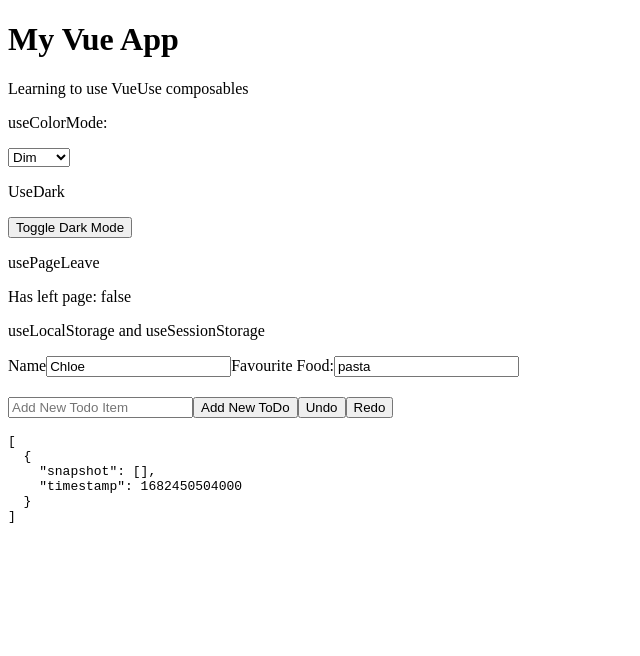
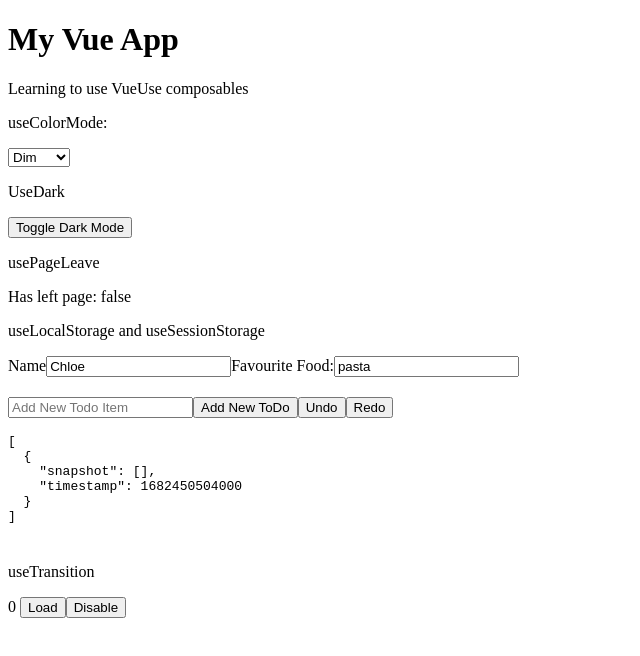
Before and after one commit to cguttweb/vueschool-courses, a Vue app in the folder vueuse-app/: page / in a window 1280 px wide. Shown: the top 656 px of the page, without its empty margins (0-640 px from the left). Built offline with nearby package versions, Linux system fonts and the light colour scheme.

Commit message:
example with useTransition

```diff
--- a/vueuse-app/src/App.vue
+++ b/vueuse-app/src/App.vue
@@ -8,6 +8,7 @@
     <VueUsePageLeave />
     <VueUseStorage />
     <VueUseState />
+    <VueUseTransition />
   </div>
 </template>
 
@@ -18,6 +19,7 @@ import VueUseColorMode from './components/VueUseColorMode.vue'
 import VueUsePageLeave from './components/VueUsePageLeave.vue'
 import VueUseStorage from './components/VueUseStorage.vue'
 import VueUseState from './components/VueUseState.vue'
+import VueUseTransition from './components/VueUseTransition.vue'
 </script>
 
 <style scoped></style>
--- /dev/null
+++ b/vueuse-app/src/components/VueUseTransition.vue
@@ -0,0 +1,40 @@
+<template>
+  <div>
+    <div class="loading" :style="`width:${animatePercent}%; background:${bgcolour}`"></div>
+    <p>useTransition</p>
+    {{ Math.floor(animatePercent) }}
+    <button @click="load">Load</button>
+    <button @clicked="disabled = true">Disable</button>
+  </div>
+</template>
+
+<script setup>
+import { ref } from 'vue';
+import { useTransition, TransitionPresets } from '@vueuse/core';
+
+const percent = ref(0)
+const disabled = ref(false)
+const bgcolour = ref('teal')
+const animatePercent = useTransition(percent, {
+  // provide custom transitions
+  transition: TransitionPresets.easeInOutCubic,
+  duration: 2000,
+  // can add disabled to disable the transition when tied to boolean variable
+  disabled,
+  onStarted(){},
+  onFinished(){
+    bgcolour.value = 'green'
+  }
+})
+
+const load = () => {
+  percent.value = 100
+}
+
+</script>
+
+<style scoped>
+.loading {
+  height: 10px;
+}
+</style>
```
